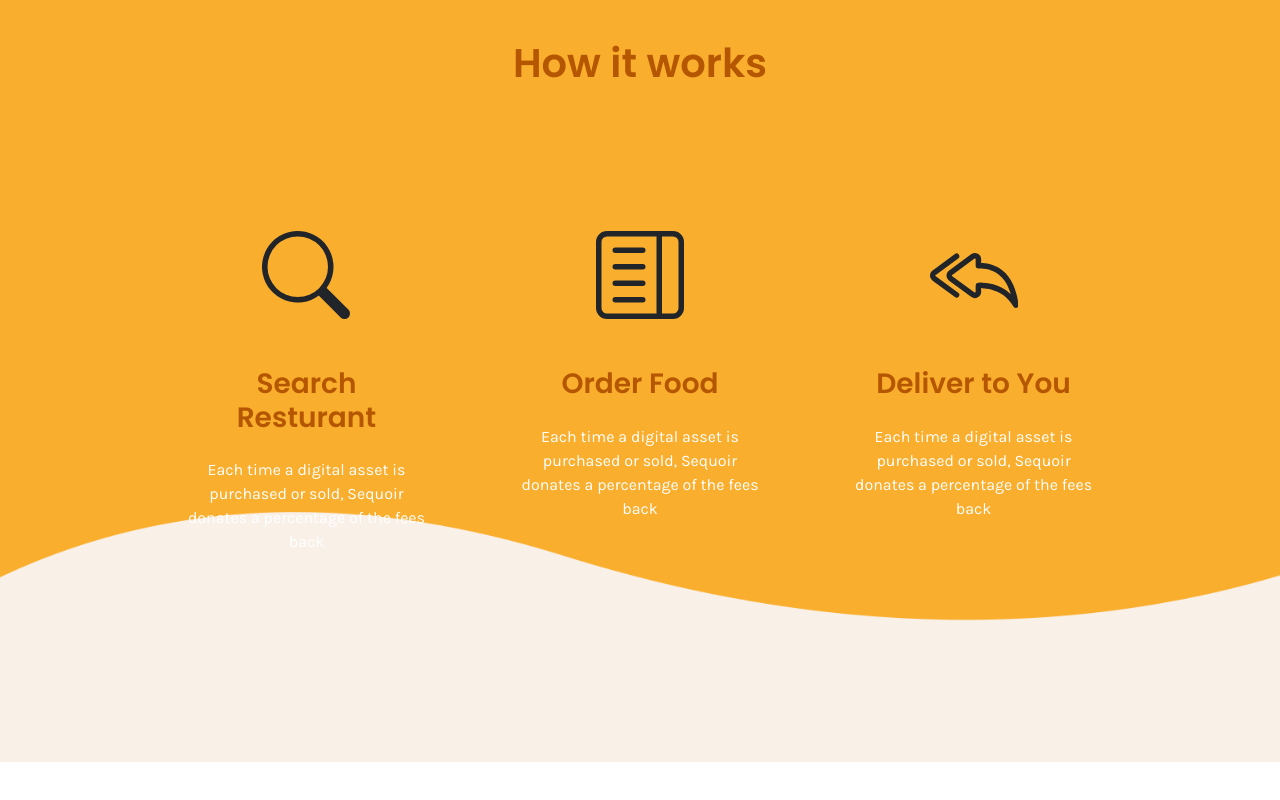
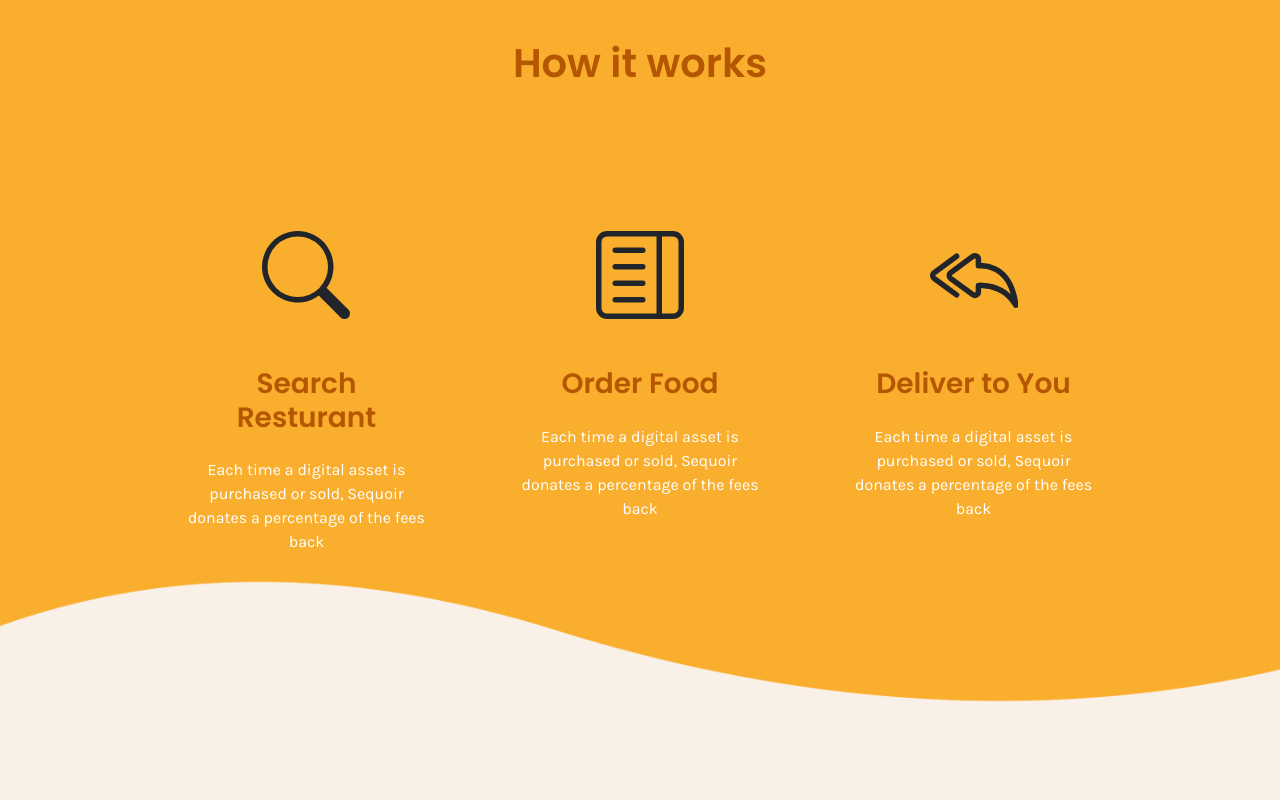
Before and after one commit to mreskini/FoodApp, a React (Create React App) app: page / in a window 1280 px wide. Shown: the part 2234-3034 px from the top of the page. Before the commit the page ends 2996 px from the top, so only its background shows below. Built offline with nearby package versions, Linux system fonts and the light colour scheme.

Commit message:
added some more padding and margins for the how-to section thing

```diff
--- a/src/components/how-to-section.jsx
+++ b/src/components/how-to-section.jsx
@@ -7,7 +7,7 @@ const HowTo = () => {
                 <span className="how-to-section-title">How it works</span>
             </div>
             <div className="my-5 py-5">
-                <div className="row">
+                <div className="row pb-5 mb-5">
                     <div className="col-lg-4 text-center px-5">
                         <BsSearch className="display-2 mb-4" />
                         <h1 className="how-to-section-title h3 font-weight-600 text-center my-4">
```
